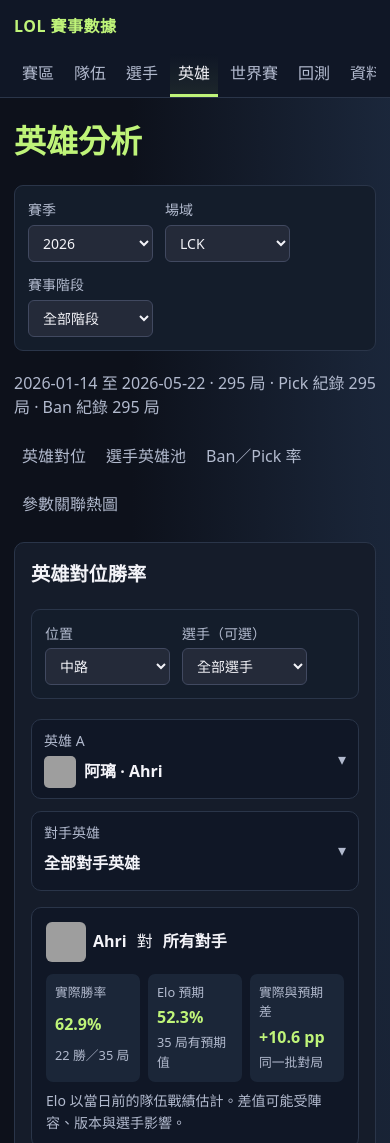
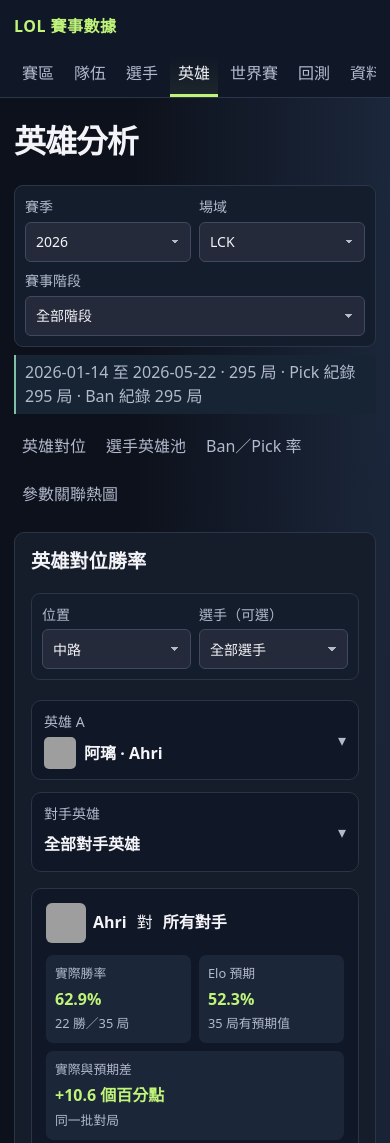
Before and after one commit to Chrouos/LOL_analysis, a plain HTML site: page dist/champions.html in a window 390 px wide. Shown: the top 1143 px of the page. Drawn offline with Linux system fonts and the light colour scheme; grey boxes are pictures that could not be loaded.

Commit message:
Clarify filter scope and polish responsive analysis controls

```diff
--- a/dist/champions.html
+++ b/dist/champions.html
@@ -1,15 +1,15 @@
 <!doctype html>
 <html lang="zh-Hant">
 <head><meta charset="utf-8"><meta name="viewport" content="width=device-width,initial-scale=1">
-<title>英雄分析 · LOL 賽事數據</title><link rel="stylesheet" href="./dashboard.css?v=12"></head>
+<title>英雄分析 · LOL 賽事數據</title><link rel="stylesheet" href="./dashboard.css?v=13"></head>
 <body>
 <header class="site-header"><div><a class="brand" href="./index.html">LOL 賽事數據</a><nav class="nav" aria-label="主要導覽"><a href="./index.html">賽區</a><a href="./teams.html">隊伍</a><a href="./players.html">選手</a><a href="./champions.html" aria-current="page">英雄</a><a href="./worlds.html">世界賽</a><a href="./backtest.html">回測</a><a href="./sources.html">資料來源</a></nav></div></header>
 <main><h1>英雄分析</h1>
-<div class="controls">
+<div class="controls primary-filters">
 <label>賽季<select id="season"><option>2026</option><option>2025</option></select></label>
 <label>場域<select id="venue"></select></label>
 <label>賽事階段<select id="stage"></select></label>
-</div><p id="coverage" role="status">載入中</p>
+</div><p id="coverage" class="data-scope" role="status">載入中</p>
 <nav class="nav" aria-label="英雄分析圖表">
 <a href="#duels">英雄對位</a><a href="#player-pool">選手英雄池</a><a href="#draft-rates">Ban／Pick 率</a><a href="./relationships.html">參數關聯熱圖</a>
 </nav>
@@ -22,4 +22,4 @@
 <section id="draft-rates"><h2>賽事 Ban／Pick 率</h2><div class="controls"><label>搜尋英雄<input id="query" type="search" placeholder="中文或英文名稱"></label></div>
 <div id="draft-chart" class="scroll"></div><p class="note">Ban 率以完整 10 個 Ban 欄位的對局為分母。Pick 率以 10 位出賽英雄都有紀錄的對局為分母。每個英雄每局最多計一次。</p></section>
 <p><a href="./sources.html">資料來源</a> · <a href="https://github.com/Chrouos/LOL_analysis/blob/main/analysis/build_champion_views.py">資料產製程式</a></p>
-</main><script type="module" src="./champions.mjs?v=12"></script></body></html>
+</main><script type="module" src="./champions.mjs?v=13"></script></body></html>
--- a/dist/champions.mjs
+++ b/dist/champions.mjs
@@ -4,7 +4,7 @@ import {championIcons} from './champion-icons.mjs';
 import {duels, duelComparison, playerPool, draftRates} from './champion-stats.mjs';
 
 const el = id => document.getElementById(id);
-let data, games;
+let data, games, displayedYear;
 function options(id, values, placeholder) {
   const select = el(id), old = select.value;
   const list = values.map(([value, title]) => new Option(title, value));
@@ -154,11 +154,14 @@ function drawComparison(filters) {
   for (const [label, value, note] of [
     ['實際勝率', pct(wins / gamesPlayed), wins + ' 勝／' + gamesPlayed + ' 局'],
     ['Elo 預期', covered ? pct(expected / covered) : '—', covered + ' 局有預期值'],
-    ['實際與預期差', difference === null ? '—' : (difference > 0 ? '+' : '') + difference.toFixed(1) + ' pp',
+    ['實際與預期差', difference === null ? '—' : (difference > 0 ? '+' : '') + difference.toFixed(1) + ' 個百分點',
      covered === gamesPlayed ? '同一批對局' : '僅比較有預期值的對局'],
   ]) {
     const box = add(metrics, 'div', '', 'duel-metric');
-    add(box, 'span', label); add(box, 'strong', value); add(box, 'small', note);
+    add(box, 'span', label);
+    const metric = add(box, 'strong', value);
+    if (label === '實際與預期差' && difference < 0) metric.classList.add('metric-negative');
+    add(box, 'small', note);
   }
   add(root, 'p', 'Elo 以當日前的隊伍戰績估計。差值可能受陣容、版本與選手影響。', 'note');
 }
@@ -196,9 +199,11 @@ function venueChanged() {
 let request = 0;
 async function load() {
   const token = ++request;
+  const year = el('season').value;
+  const contextualFields = ['venue', 'stage', 'role', 'player', 'hero', 'opponent', 'pool-player', 'query'];
+  for (const key of contextualFields) el(key).disabled = true;
   el('coverage').textContent = '載入中';
   try {
-    const year = el('season').value;
     const [response, elo] = await Promise.all([
       fetch('./champions-' + year + '.json'),
       fetch('./duel-elo-' + year + '.json').then(r => r.ok ? r.json() : []).catch(() => []),
@@ -207,10 +212,24 @@ async function load() {
     const loaded = await response.json();
     if (elo.length === loaded.games.length) loaded.games = loaded.games.map((game, i) => [...game, elo[i]]);
     if (token !== request) return;
+    if (displayedYear !== year) {
+      for (const key of ['player', 'hero', 'opponent', 'pool-player']) el(key).value = '';
+      for (const key of ['hero', 'opponent']) {
+        el(key + '-search').value = '';
+        el(key + '-picker').open = false;
+      }
+    }
     data = loaded;
+    displayedYear = year;
     options('venue',[...new Set(data.games.map(g=>g[0]))].sort().map(v=>[v,v==='WLDs'?'世界賽':v]));
     venueChanged();
-  } catch { if (token === request) el('coverage').textContent = '無法載入賽季資料'; }
+  } catch {
+    if (token !== request) return;
+    if (displayedYear) el('season').value = displayedYear;
+    el('coverage').textContent = displayedYear ? '載入失敗，目前仍顯示 ' + displayedYear + ' 資料' : '無法載入賽季資料';
+  } finally {
+    if (token === request && data) for (const key of contextualFields) el(key).disabled = false;
+  }
 }
 for (const [key,handler] of Object.entries({season:load,venue:venueChanged,stage:stageChanged,role:duelOptions,
   player:heroOptions,hero:opponentOptions,opponent:showDuel,'pool-player':showPool})) el(key).onchange=handler;
--- a/dist/dashboard.css
+++ b/dist/dashboard.css
@@ -70,3 +70,26 @@ section[id]{scroll-margin-top:1rem}
  .site-header .nav a{flex:none;white-space:nowrap}
  .site-header .nav a:focus-visible{outline-offset:-3px}
 }
+
+/* Page hierarchy and narrow-screen data entry. */
+.page-title{padding:0 0 14px;border-bottom:1px solid var(--line);margin-bottom:16px}
+.page-title .eyebrow{font-size:.875rem;letter-spacing:.035em}
+main>h1{color:var(--ink);letter-spacing:-.035em}
+main>section>h2{line-height:1.25}
+.panel-caption{margin:0 0 14px}
+.data-scope,.scope{border-left:2px solid #80bfa8;padding:5px 9px;background:#172433;border-radius:0 5px 5px 0;margin:0 0 12px}
+.data-scope:empty,.scope:empty{display:none}
+.controls label{min-width:0;flex:0 1 auto}
+.controls :is(select,input){min-height:40px;max-width:100%;min-width:0}
+.controls select{appearance:none;padding-right:28px;background-image:linear-gradient(45deg,transparent 50%,var(--muted) 50%),linear-gradient(135deg,var(--muted) 50%,transparent 50%);background-position:calc(100% - 15px) 50%,calc(100% - 11px) 50%;background-size:4px 4px;background-repeat:no-repeat}
+.controls :disabled{opacity:.58}
+.primary-filters{margin-bottom:8px}
+@media(max-width:560px){
+ .controls label{flex:1 1 calc(50% - 8px)}
+ .controls :is(select,input){width:100%}
+ .controls{gap:8px;padding:10px}
+ .duel-metrics{grid-template-columns:repeat(2,minmax(0,1fr))}
+ .duel-metric:last-child{grid-column:1/-1}
+}
+
+.duel-metric strong.metric-negative{color:#ffb39f}
```
Also changed, not shown: dist/backtest.html (+2 -2 lines), dist/dashboard.mjs (+8 -2 lines), dist/index.html (+5 -4 lines), dist/players.html (+2 -2 lines), dist/relationships.html (+1 -1 lines), dist/sources.html (+1 -1 lines), dist/teams.html (+2 -2 lines), dist/worlds.html (+1 -1 lines).
